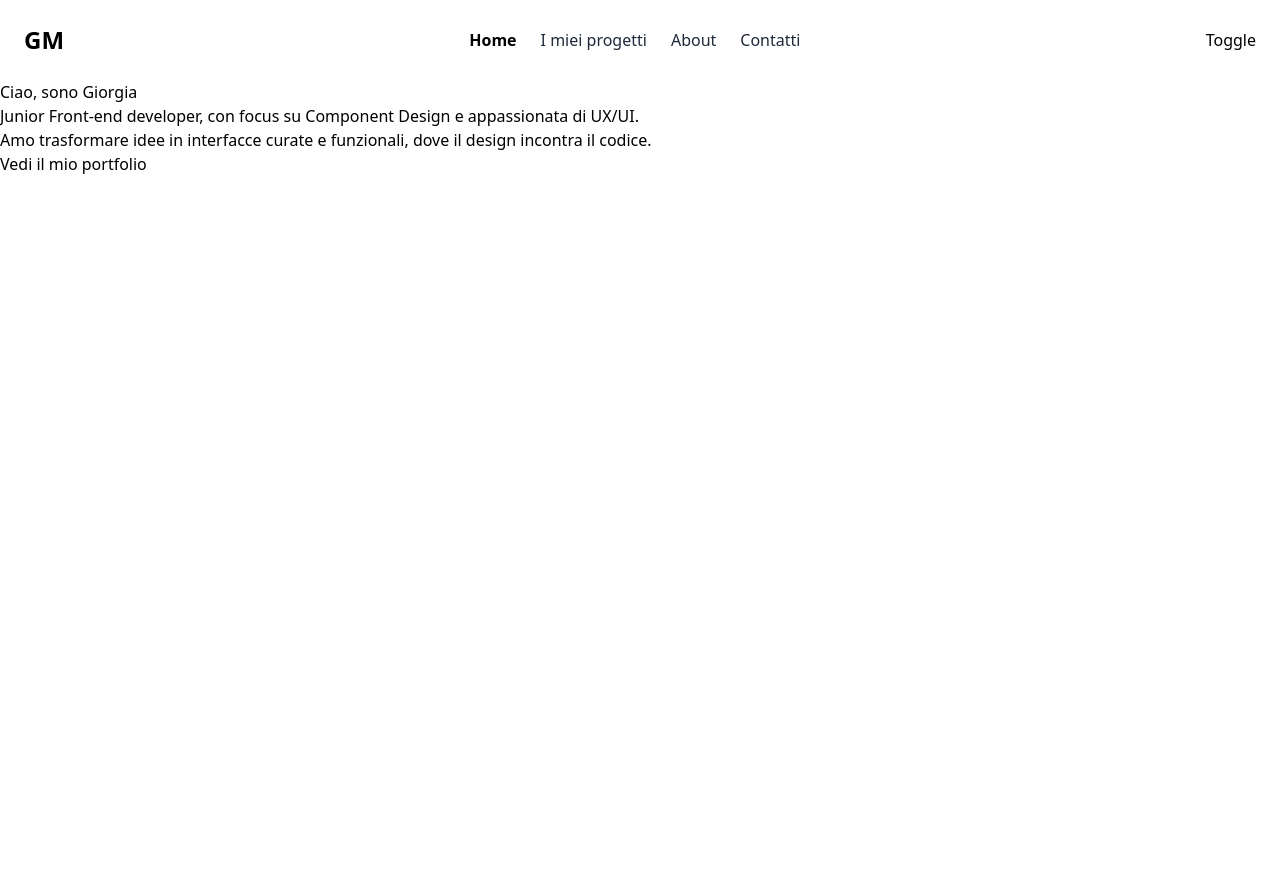
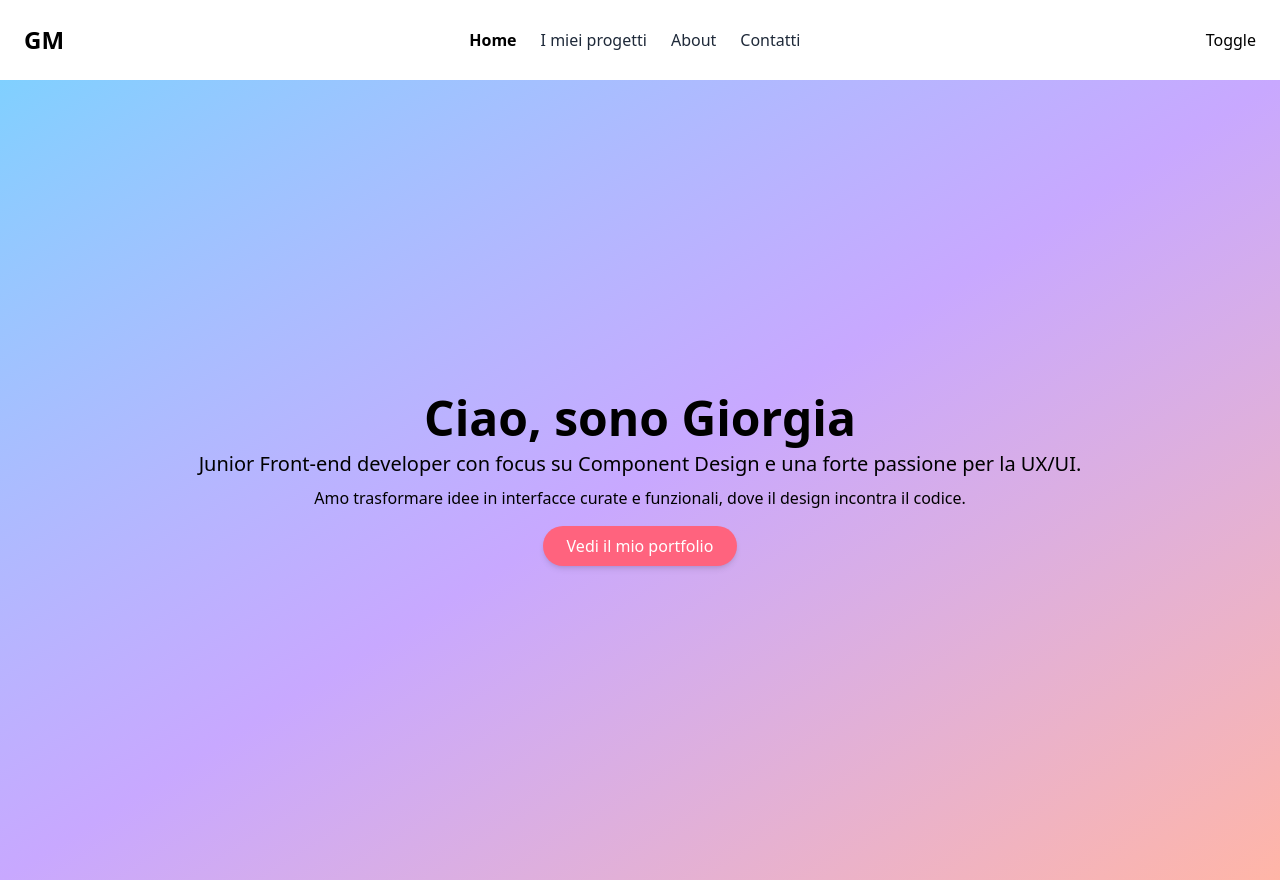
Before and after one commit to giorgiameffe/giorgiameffe-portfolio, a React (Vite) app: page / in a window 1280 px wide. Before the commit the page ends 800 px from the top, so only its background shows below. Built offline with nearby package versions, Linux system fonts and the light colour scheme.

Commit message:
feat: add hero background gradient and little style

```diff
--- a/src/components/HeroSection.tsx
+++ b/src/components/HeroSection.tsx
@@ -11,15 +11,13 @@ const HeroSection = ({ title, subtitle, description }: HeroSectionProps) => {
 
     return (
 
-        <section>
-            <div>
-                <h1>{title}</h1>
-                <h2>{subtitle}</h2>
-                <p>{description}</p>
-                <button>Vedi il mio portfolio</button>
+        <section className="bg-gradient-to-br from-[#80d0ff] via-[#c8a8ff] to-[#ffb5a7] min-h-[100vh] flex items-center justify-center px-6 py-16">
+            <div className="text-center">
+                <h1 className="text-5xl font-bold">{title}</h1>
+                <h2 className="mt-2 text-xl">{subtitle}</h2>
+                <p className="mt-2">{description}</p>
+                <button className="mt-4 bg-rose-400 text-white px-6 py-2 rounded-3xl shadow-md transition">Vedi il mio portfolio</button>
             </div>
-            <figure>
-            </figure>
         </section>
     )
 }
--- a/src/pages/HomePage.tsx
+++ b/src/pages/HomePage.tsx
@@ -7,7 +7,7 @@ const HomePage: React.FC = () => {
         <div>
             <HeroSection
                 title="Ciao, sono Giorgia"
-                subtitle="Junior Front-end developer, con focus su Component Design e appassionata di UX/UI."
+                subtitle="Junior Front-end developer con focus su Component Design e una forte passione per la UX/UI."
                 description="Amo trasformare idee in interfacce curate e funzionali, dove il design incontra il codice."
             />
         </div>
```
